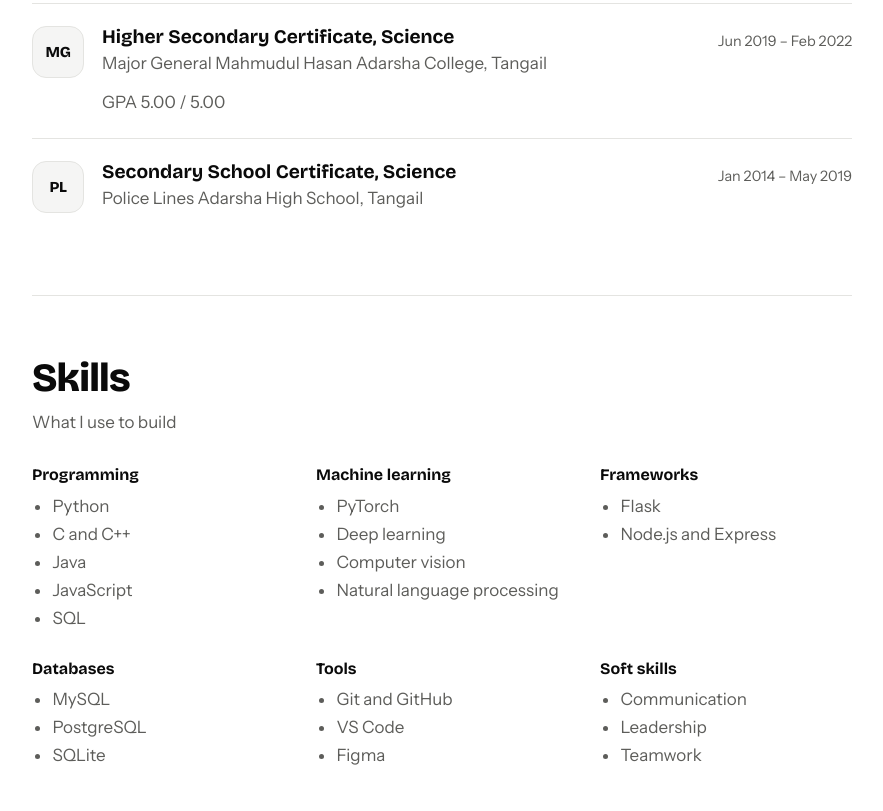
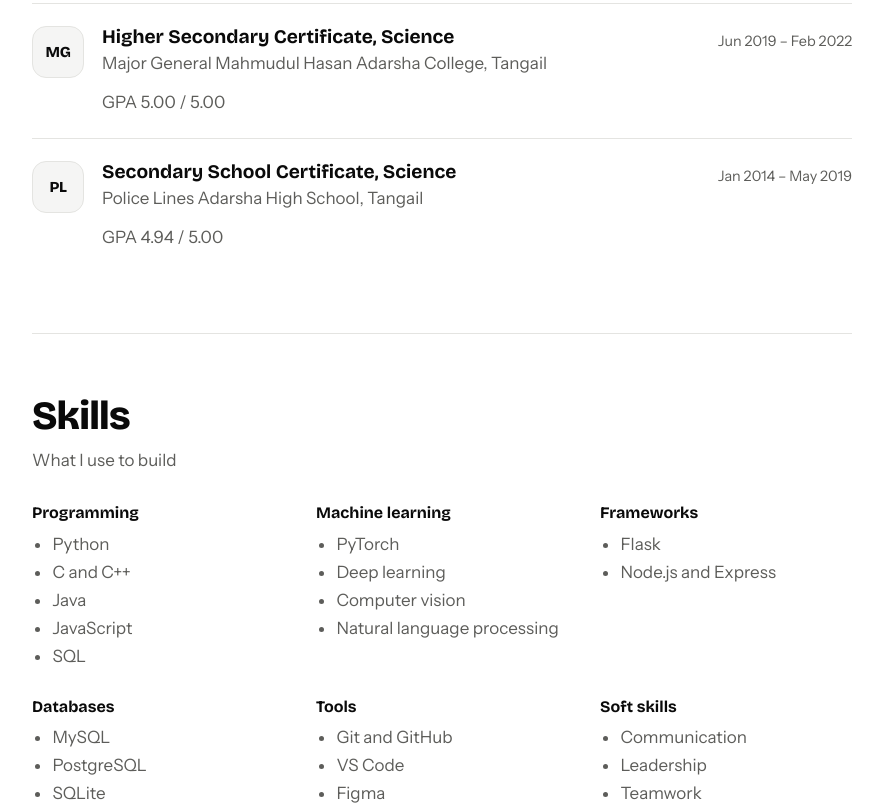
Before and after one commit to nafisiqbalneloy/nafisiqbalneloy.github.io, a plain HTML site: page index.html in a window 1280 px wide. Shown: the part 2859-3670 px from the top of the page, without its empty margins (198-1081 px from the left). Drawn offline with nearby package versions, Linux system fonts and the light colour scheme.

Commit message:
Add SSC GPA

```diff
--- a/index.html
+++ b/index.html
@@ -212,7 +212,7 @@ a:focus-visible, button:focus-visible { outline: 3px solid var(--accent); outlin
       <div class="sec-head"><h2>Education</h2><p>Where I studied</p></div>
       <div class="entry"><span class="tile" aria-hidden="true">UIU</span><div><h3>B.Sc. in Computer Science and Engineering</h3><p class="sub">United International University, Dhaka · Major in Artificial Intelligence and Data Science</p></div><time>Sep 2023 – Present</time><p class="note">CGPA 3.70 / 4.00</p></div>
       <div class="entry"><span class="tile" aria-hidden="true">MG</span><div><h3>Higher Secondary Certificate, Science</h3><p class="sub">Major General Mahmudul Hasan Adarsha College, Tangail</p></div><time>Jun 2019 – Feb 2022</time><p class="note">GPA 5.00 / 5.00</p></div>
-      <div class="entry"><span class="tile" aria-hidden="true">PL</span><div><h3>Secondary School Certificate, Science</h3><p class="sub">Police Lines Adarsha High School, Tangail</p></div><time>Jan 2014 – May 2019</time></div>
+      <div class="entry"><span class="tile" aria-hidden="true">PL</span><div><h3>Secondary School Certificate, Science</h3><p class="sub">Police Lines Adarsha High School, Tangail</p></div><time>Jan 2014 – May 2019</time><p class="note">GPA 4.94 / 5.00</p></div>
     </section>
 
     <section id="skills">
```
